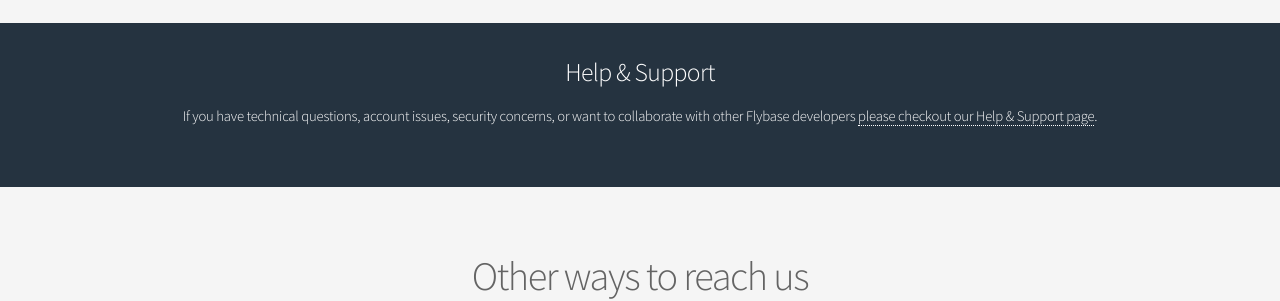
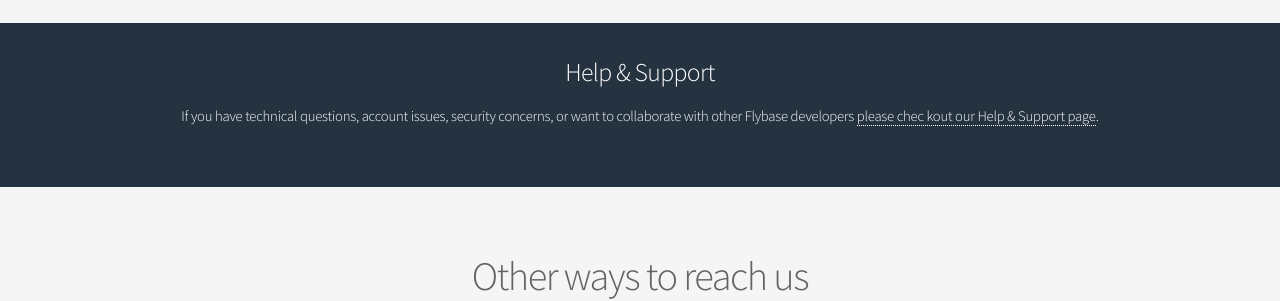
Before and after one commit to flybaseio/flybase-home, a Jekyll site: the page built from contact/index.html, in a window 1280 px wide and 900 px high, scrolled down 683 px. Shown: the part 153-454 px from the top of the window. Built offline with Jekyll 4.4.1, drawn with Linux system fonts in a browser that asks for light colours; nearby versions of some CDN libraries; comment, search, counter and statistics services are not loaded.

Commit message:
Update index.html

```diff
--- a/contact/index.html
+++ b/contact/index.html
@@ -43,7 +43,7 @@ class: contact-page
 </section>
 <section id="cta" class="blue text-center">
 	<h3>Help & Support</h3>
-	<p class="intro">If you have technical questions, account issues, security concerns, or want to collaborate with other Flybase developers <a href="/support">please checkout our Help & Support page</a>.</p>
+	<p class="intro">If you have technical questions, account issues, security concerns, or want to collaborate with other Flybase developers <a href="/support">please chec kout our Help & Support page</a>.</p>
 
 </section>
 <section id="main" class="container">
@@ -89,7 +89,7 @@ class: contact-page
 <section class="contact-other-section section">
     <div class="container text-center">
 		<h2 class="title">Help & Support</h2>
-		<p class="intro">If you have technical questions, account issues, security concerns, or want to collaborate with other Flybase developers <a href="/support">please checkout our Help & Support page</a>.</p>
+		<p class="intro">If you have technical questions, account issues, security concerns, or want to collaborate with other Flybase developers <a href="/support">please check out our Help & Support page</a>.</p>
 		<hr />
         <h2 class="title">Other ways to reach us</h2>
         <p class="intro">You can also get in touch via the list below. </p>
```
